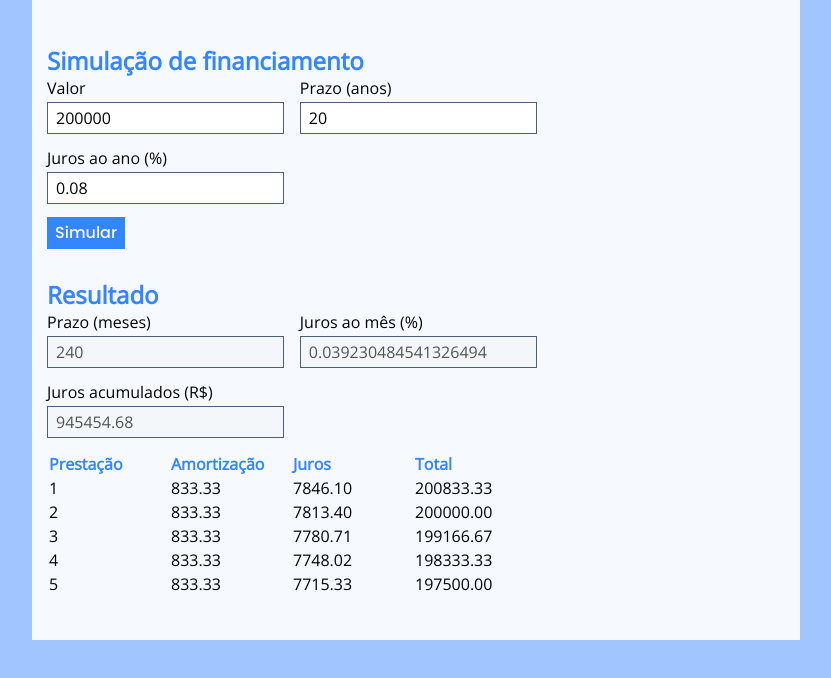
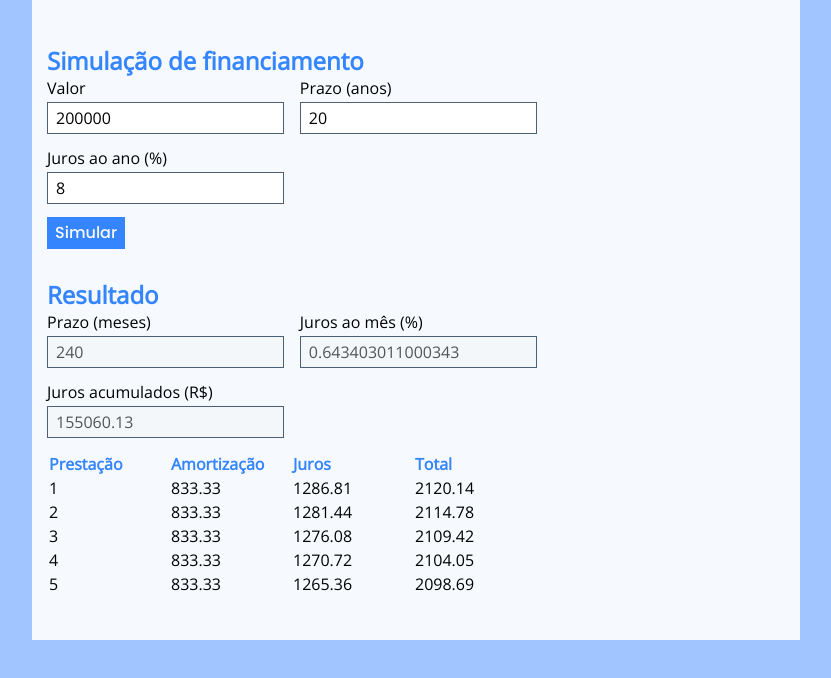
Before and after one commit to maurilio-vilela/sac, a plain HTML site: page index.html in a window 1280 px wide. Both pictures are taken after a click on the button "Simular". Shown: the whole page, without its empty margins (224-1055 px from the left). Drawn offline with nearby package versions, Linux system fonts and the light colour scheme.

Commit message:
Adicionado cálculo para transformar valores entrados em percentual

```diff
--- a/assets/js/script.js
+++ b/assets/js/script.js
@@ -3,11 +3,11 @@ function simular(){
   var prazo = document.getElementById("prazoaa").valueAsNumber;
   var jurosaa = document.getElementById("jurosaa").valueAsNumber;
   var prazoam = prazo * 12;
-  var jurosam = ((1+jurosaa)**(1/2))-1;
+  var jurosam = ((1+(jurosaa/100))**(1/12))-1;
   amortizacao = valor / prazoam;
 
   document.getElementById("prazoam").valueAsNumber = prazoam;
-  document.getElementById("jurosam").valueAsNumber = jurosam;
+  document.getElementById("jurosam").valueAsNumber = jurosam * 100;
 
   var tbody = document.querySelector("tbody");
   var jurosTotal = 0;
@@ -17,7 +17,7 @@ function simular(){
     jurosTotal += jurosPrestacao;
 
     if(i<5){
-      var totalPrestacao = saldoDevedor + amortizacao;
+      var totalPrestacao = jurosPrestacao + amortizacao;
       var tr = tbody.children[i];
       tr.children[1].textContent = amortizacao.toFixed(2);
       tr.children[2].textContent = jurosPrestacao.toFixed(2);
--- a/index.html
+++ b/index.html
@@ -37,7 +37,7 @@
 
             <div class="campo">
               <label for="jurosaa">Juros ao ano (%)</label>
-              <input type="number" id="jurosaa" value="0.08" step=".01"required/>
+              <input type="number" id="jurosaa" value="8" step=".01"required/>
             </div>
           </fieldset>
           <button onclick="simular()">Simular</button>
```
